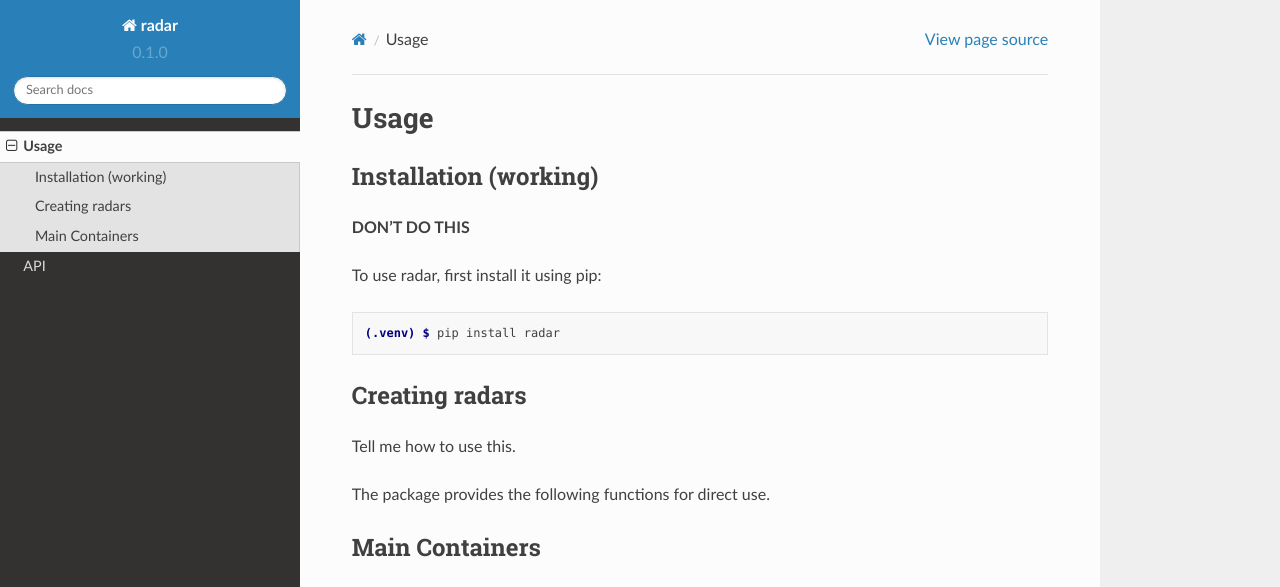
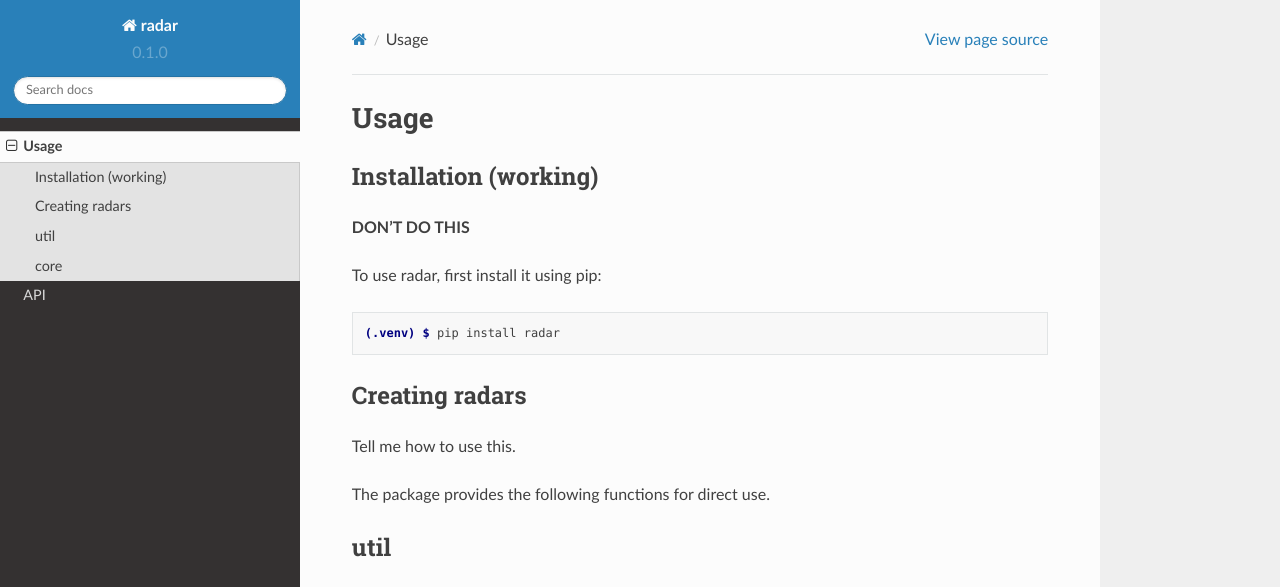
Before and after one commit to nrb5089/radar, a Sphinx documentation site: the page built from docs/source/usage.rst, in a window 1280 px wide and 1056 px high. Shown: the top 587 px of the window. Built offline with Sphinx 7.4.7 and the Read the Docs theme 2.0.0, drawn with Linux system fonts in a browser that asks for light colours; grey boxes are pictures that could not be loaded.

```diff
--- a/docs/source/api.rst
+++ b/docs/source/api.rst
@@ -4,4 +4,4 @@ API
 .. autosummary::
    :toctree: generated
 
-   modules
+   radar
--- a/docs/source/usage.rst
+++ b/docs/source/usage.rst
@@ -23,8 +23,8 @@ Tell me how to use this.
 
 The package provides the following functions for direct use.
 
-Main Containers
-----------------
+util
+-------
 
 
 .. automodule:: util
@@ -35,6 +35,8 @@ Main Containers
     :show-inheritance:
 
 
+core
+-------
 
 .. automodule:: core
     :members:
```
